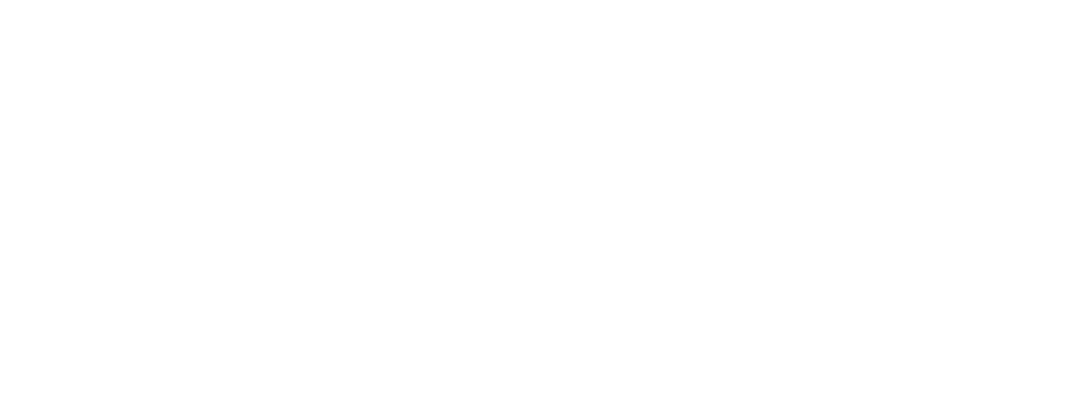
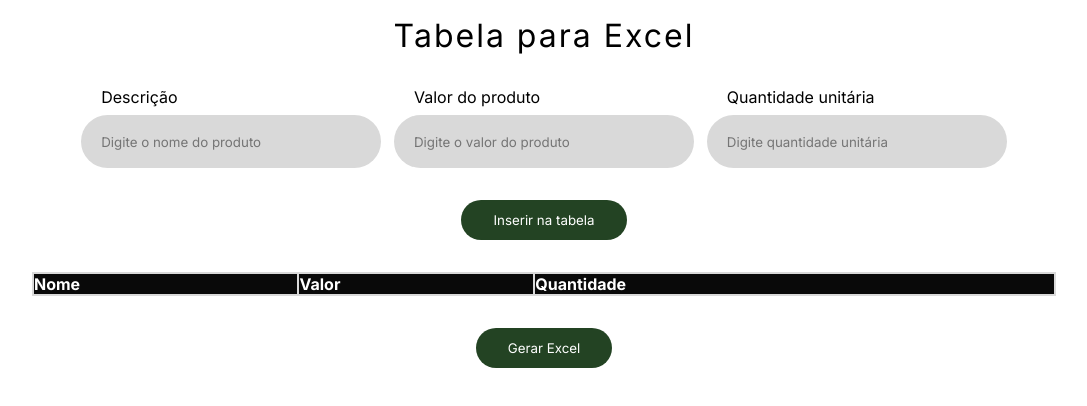
Before and after one commit to H1G0R-10/ExcelTable, a plain HTML site: page Table-to-excel/index.html in a window 1280 px wide. Shown: the whole page, without its empty margins (96-1183 px from the left). Drawn offline with Linux system fonts and the light colour scheme.

Commit message:
tabela excel

```diff
--- a/Table-to-excel/index.html
+++ b/Table-to-excel/index.html
@@ -1,11 +1,55 @@
 <!DOCTYPE html>
 <html lang="en">
+
 <head>
     <meta charset="UTF-8">
     <meta name="viewport" content="width=device-width, initial-scale=1.0">
     <title>Tabela para excel</title>
+    <link rel="preconnect" href="https://fonts.googleapis.com">
+    <link rel="preconnect" href="https://fonts.gstatic.com" crossorigin>
+    <link
+        href="https://fonts.googleapis.com/css2?family=Inter:ital,opsz,wght@0,14..32,100..900;1,14..32,100..900&display=swap"
+        rel="stylesheet">
+    <script src="https://cdnjs.cloudflare.com/ajax/libs/xlsx/0.17.3/xlsx.full.min.js"></script>
+    <link rel="stylesheet" href="style.css">
+    <script src="script.js"></script>
 </head>
+
 <body>
+    <h1>Tabela para Excel</h1>
+    <section>
+        <div class="wrap-inputs">
+            <label for="nome">Descrição</label>
+            <input id="nome" type="text" placeholder="Digite o nome do produto">
+        </div>
+        <div class="wrap-inputs">
+            <label for="valor">Valor do produto</label>
+            <input id="valor" type="number" placeholder="Digite o valor do produto">
+        </div>
+        <div class="wrap-inputs">
+            <label for="quantidade">Quantidade unitária</label>
+            <input id="quantidade" type="number" placeholder="Digite quantidade unitária">
+        </div>
+    </section>
+    <div class="wrap-btn">
+        <button onclick="adicionarItem()" class="btn">Inserir na tabela</button>
+    </div>
+    <div class="wrap-tb">
+        <table id="tabela">
+            <thead>
+                <tr>
+                    <th>Nome</th>
+                    <th>Valor</th>
+                    <th>Quantidade</th>
+                </tr>
+            </thead>
+            <tbody>
+            </tbody>
+        </table>
+    </div>
+    <div class="wrap-btn">
+        <button class="btn" onclick="exportarParaExcel()">Gerar Excel</button>
+    </div>
+</body>
 
-</body>
 </html>
--- /dev/null
+++ b/Table-to-excel/script.js
@@ -0,0 +1,37 @@
+function adicionarItem(){
+    // Obter os valores digitados pelo usuario
+    var nome = document.getElementById("nome").value
+    var valor = document.getElementById("valor").value
+    var quantidade = document.getElementById("quantidade").value
+
+    if(!nome || !valor || !quantidade){
+        alert("Insira todos os valores!!!")
+        return
+    }
+
+    // Criar uma lçinha na tabela
+    var tabela = document.getElementById("tabela").getElementsByTagName("tbody")[0]
+    var novalinha = tabela.insertRow(tabela.rows.length)
+    var celulaNome = novalinha.insertCell(0)
+    var celulaValor = novalinha.insertCell(1)
+    var celulaQuantidade = novalinha.insertCell(2)
+
+    // Preencher as célular com os valores
+    celulaNome.innerHTML = nome
+    celulaValor.innerHTML = valor
+    celulaQuantidade.innerHTML = quantidade
+
+    // Limpar os campos
+    document.getElementById("nome").value = ""
+    document.getElementById("valor").value = ""
+    document.getElementById("quantidade").value = ""
+}
+
+function exportarParaExcel(){
+    var tabela = document.getElementById("tabela")
+    var nomeArquivo = "tabela_produtos.xlsx"
+    var wb = XLSX.utils.table_to_book(tabela, {sheet: "Tabela de Produtos"})
+    XLSX.writeFile(wb, nomeArquivo)
+}
+
+// const exportarParaExcel = () => {XLSX.writeFile( XLSX.utils.table_to_book(document.getElementById("tabela"), {sheet: "Tabela de Produtos"}), "tabela_produtos.xlsx")}
--- /dev/null
+++ b/Table-to-excel/style.css
@@ -0,0 +1,97 @@
+:root{
+    --neymar: #d9d9d9;
+    --neymarbranco: #ffff;
+}
+
+*{
+    padding: 0;
+    margin: 0;
+    box-sizing: border-box;
+    font-family: "Inter", sans-serif;
+}
+
+h1{
+    width: 100%;
+    text-align: center;
+    font-weight: 400;
+    letter-spacing: 2px;
+    margin-top: 2vh;
+}
+
+section{
+    width: 100%;
+    display: flex;
+    align-items: center;
+    justify-content: center;
+    flex-wrap: wrap;
+    gap: 1vw;
+    margin-top: 4vh;
+}
+
+.wrap-inputs{
+    display: flex;
+    flex-direction: column;
+}
+label{
+    padding-left: 20px;
+    margin-bottom: 1vh;
+}
+
+input{
+    border-radius: 999px;
+    width:300px;
+    height: 53px;
+    border: none;
+    background-color: var(--neymar);
+    padding-left: 20px;
+}
+
+.wrap-btn{
+    width: 100%;
+    text-align: center;
+    margin-top: 4vh;
+}
+
+.btn{
+    background-color: rgba(19, 53, 19, 0.929);
+    color: var(--neymarbranco);
+    padding: 10px 30px;
+    border-radius: 999px;
+    border: none;
+    transition: all 200ms linear;
+    border: 2px solid transparent;
+}
+
+.btn:hover{
+    cursor: pointer;
+    transition: all 200ms linear;
+    box-shadow: rgba(0, 0, 0, 0.35) 0px 5px 15px;
+    border: 2px solid green;
+    color: rgb(110, 204, 110);
+}
+
+#tabela{
+    background-color: #d9d9d9;
+    width: 80%;
+    text-align: left;
+}
+
+.wrap-tb{
+    width: 100%;
+    height: auto;
+    display: flex;
+    align-items: center;
+    justify-content: center;
+    margin-top: 4vh;
+}
+thead{
+    background-color: #090909;
+    color: var(--neymarbranco);
+}
+
+@media (width < 300px){
+    input{
+        width:200px;
+        height: 45px;
+    }
+}
```
